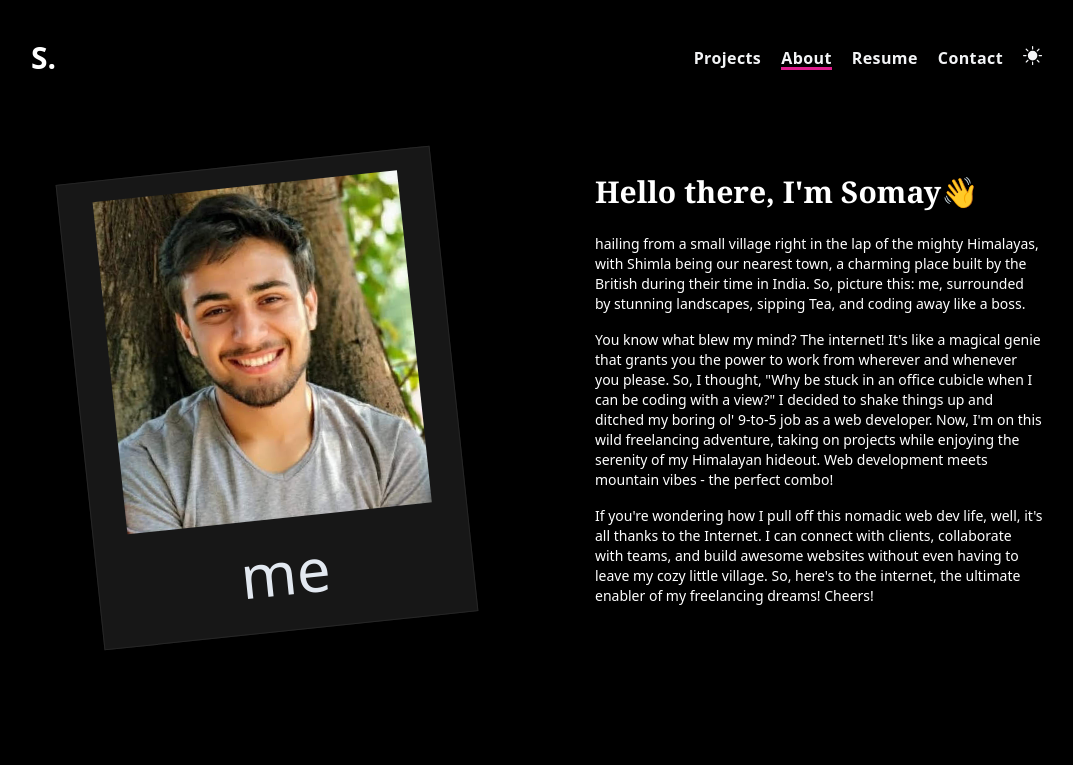
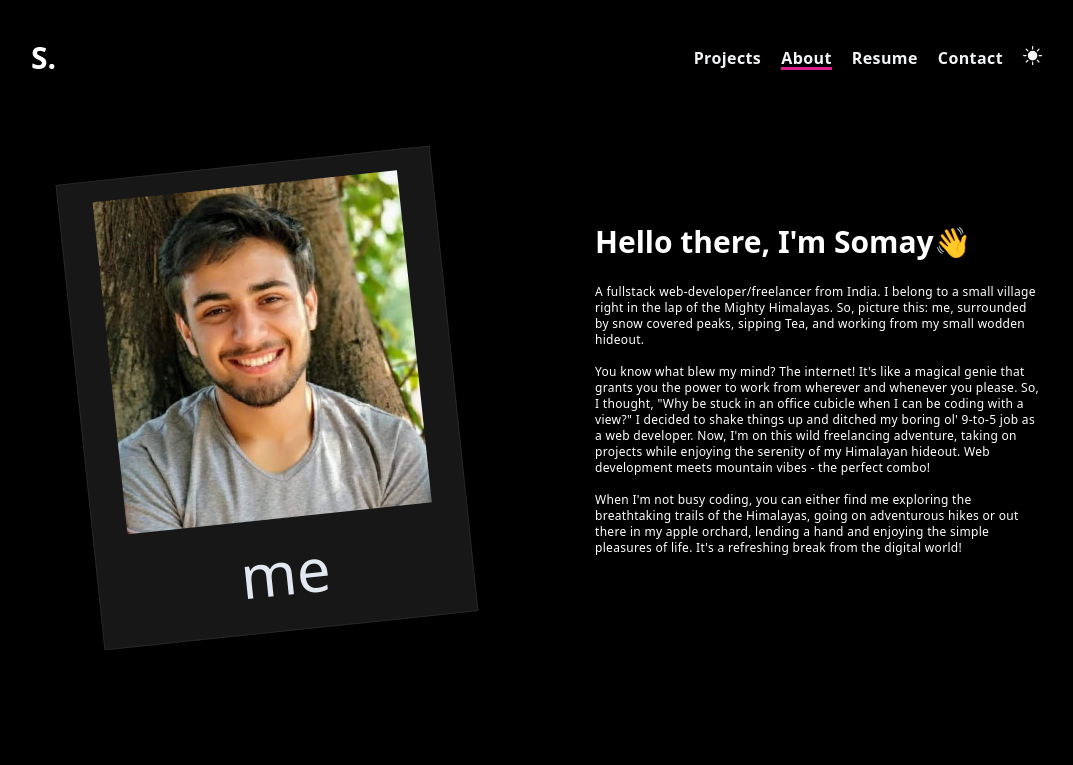
Before and after one commit to SomayChauhan/somay-chauhan, a Next.js app: page /about in a window 1280 px wide. Shown: the top 765 px of the page, without its empty margins (97-1170 px from the left). Built offline with nearby package versions, Linux system fonts and the light colour scheme.

Commit message:
Update page.tsx

```diff
--- a/src/app/about/page.tsx
+++ b/src/app/about/page.tsx
@@ -32,22 +32,21 @@ export default function About() {
           </div>
           <section className="text-center text-base md:text-start mx-3 col-span-2 md:col-span-1 my-auto">
             <div className="block md:hidden">
-              <p className="text-3xl font-serif font-bold mb-1">Hello there,</p>
-              <p className="text-3xl font-serif font-bold mb-6">
+              <p className="text-3xl font-bold mb-1">Hello there,</p>
+              <p className="text-3xl font-bold mb-6">
                 I'm Somay <span className="animate-wave">👋</span>
               </p>
             </div>
-            <p className="hidden md:block text-3xl font-serif font-bold mb-6">
+            <p className="hidden md:block text-3xl font-bold mb-6">
               Hello there, I'm Somay
               <span className="animate-wave">👋</span>
             </p>
-            <p className="mb-4 text-sm">
-              hailing from a small village right in the lap of the mighty Himalayas, with Shimla
-              being our nearest town, a charming place built by the British during their time in
-              India. So, picture this: me, surrounded by stunning landscapes, sipping Tea, and
-              coding away like a boss.
+            <p className="mb-4 text-xs font-light tracking-wide">
+              A fullstack web-developer/freelancer from India. I belong to a small village right in
+              the lap of the Mighty Himalayas. So, picture this: me, surrounded by snow covered
+              peaks, sipping Tea, and working from my small wodden hideout.
             </p>
-            <p className="mb-4 text-sm">
+            <p className="mb-4 text-xs font-light tracking-wide">
               You know what blew my mind? The internet! It's like a magical genie that grants you
               the power to work from wherever and whenever you please. So, I thought, "Why be stuck
               in an office cubicle when I can be coding with a view?" I decided to shake things up
@@ -55,11 +54,11 @@ export default function About() {
               freelancing adventure, taking on projects while enjoying the serenity of my Himalayan
               hideout. Web development meets mountain vibes - the perfect combo!
             </p>
-            <p className="mb-4 text-sm">
-              If you're wondering how I pull off this nomadic web dev life, well, it's all thanks to
-              the Internet. I can connect with clients, collaborate with teams, and build awesome
-              websites without even having to leave my cozy little village. So, here's to the
-              internet, the ultimate enabler of my freelancing dreams! Cheers!
+            <p className="mb-4 text-xs font-light tracking-wide">
+              When I'm not busy coding, you can either find me exploring the breathtaking trails of
+              the Himalayas, going on adventurous hikes or out there in my apple orchard, lending a
+              hand and enjoying the simple pleasures of life. It's a refreshing break from the
+              digital world!
             </p>
           </section>
         </div>
```
